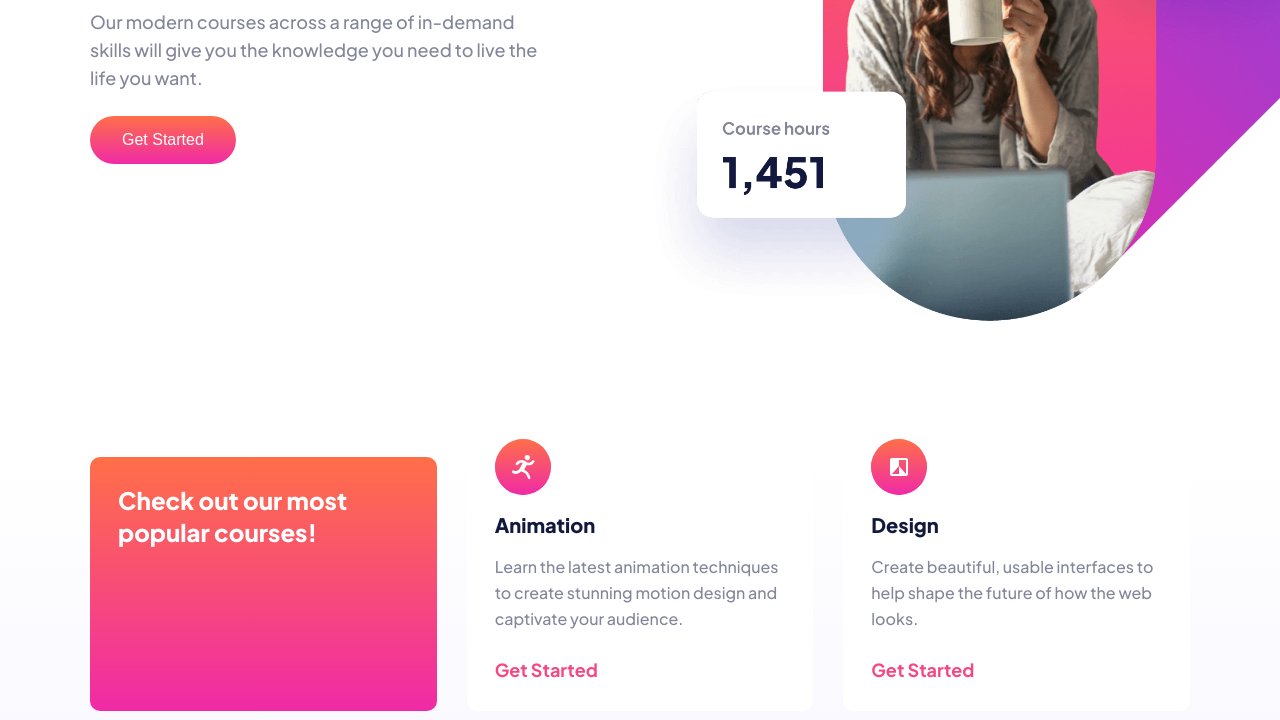
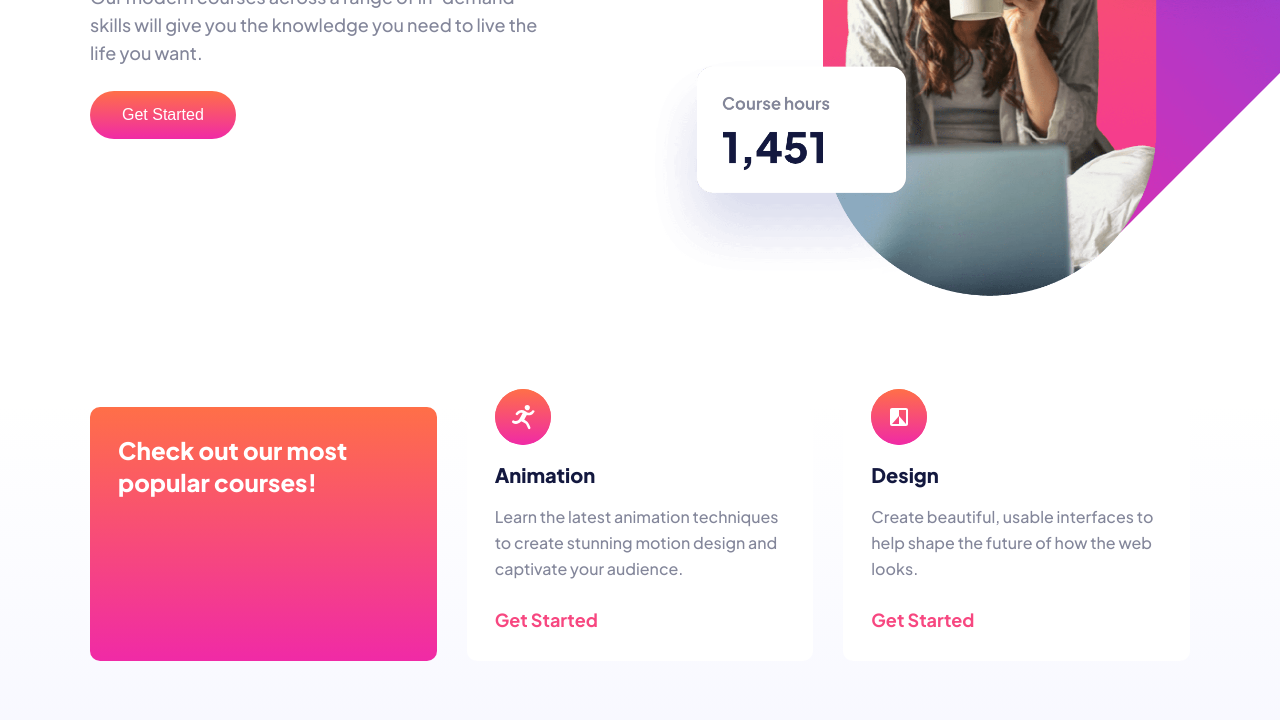
Before and after one commit to kevencb/SkilledElearning-LandingPage-FrontendMentor, a plain HTML site: page index.html in a window 1280 px wide. Shown: the part 445-1165 px from the top of the page. Drawn offline with Linux system fonts and the light colour scheme.

Commit message:
Update styles desktop

```diff
--- a/css/styles.scss
+++ b/css/styles.scss
@@ -204,15 +204,15 @@ body{
         display: grid;
         grid-template-columns: 46rem 2fr;
         grid-template-rows: 2fr;
-        height: 60rem;
+        height: 55rem;
         &__poster{
-            aspect-ratio: 1/1;
+            aspect-ratio: 1/0.9;
             background-image: url('../assets/image-hero-desktop@2x.png');
             background-position: right top;
             grid-row: 1/-1;
             position: absolute;
             right:0;
-            transform: translate(50%,-7.5rem);
+            transform: translate(50%,-13rem);
         }
     }
 }
```
Also changed, not shown: css/styles.css, 1 other file.
